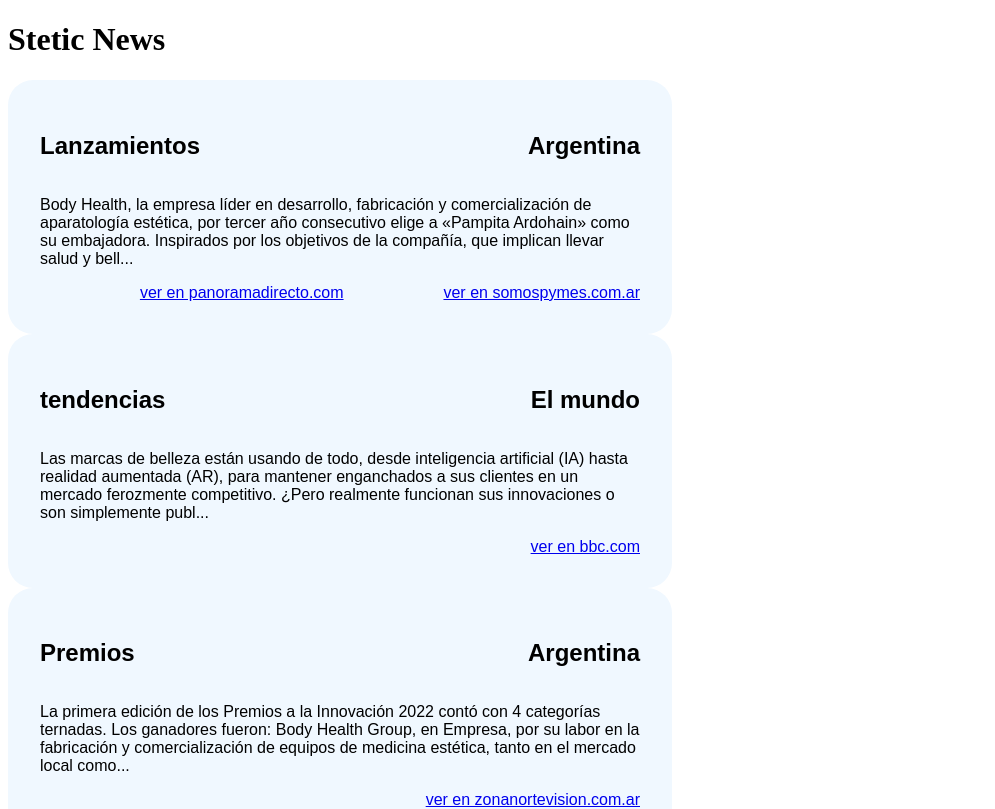
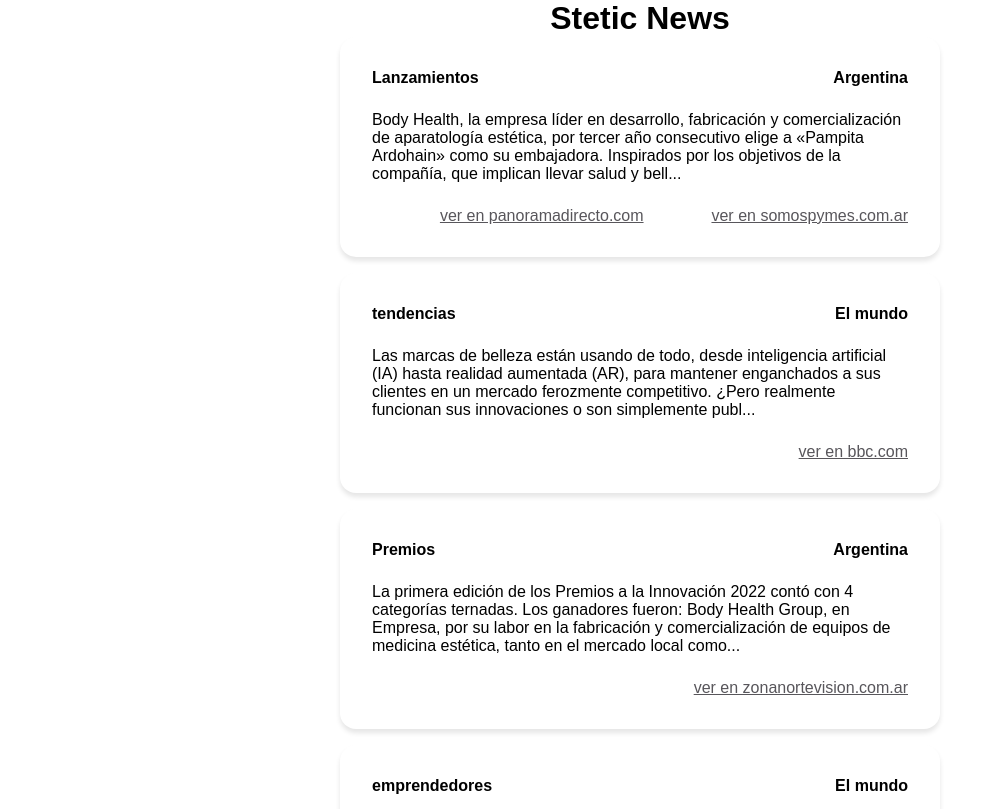
Before and after one commit to florxita/body-health-test-tecnico, a Vue app: page / in a window 1280 px wide. Shown: the top 809 px of the page, without its empty margins (0-995 px from the left). Built offline with nearby package versions, Linux system fonts and the light colour scheme.

Commit message:
Agregue styles previos para mejorar la vista de la distribucion de los elementos previo a utilizar un framework

```diff
--- a/src/assets/main.css
+++ b/src/assets/main.css
@@ -0,0 +1,56 @@
+* {
+  margin: 0px;
+  padding: 0px;
+  box-sizing: border-box;
+  font-family: sans-serif;
+}
+#app {
+  width: 100vw;
+  display: flex;
+  flex-direction: column;
+  align-items: center;
+}
+.container {
+  display: flex;
+  flex-direction: column;
+  gap: 1rem;
+}
+
+.card {
+  max-width: 600px;
+  display: flex;
+  flex-direction: column;
+  gap: 1.5rem;
+  padding: 2rem;
+  border-radius: 1rem;
+  background-color: #fff;
+  box-shadow: rgba(0, 0, 0, 0.1) 0px 4px 5px;
+}
+.card a {
+  color: rgb(88, 86, 91);
+}
+.card h2 {
+  font-size: 16px;
+}
+
+.flexContainer {
+  display: flex;
+  justify-content: space-between;
+}
+.header {
+  margin: 2rem 0;
+  width: 600px;
+  display: flex;
+  justify-content: space-around;
+  align-items: center;
+}
+.header input {
+  width: 50%;
+  border-radius: 1.5rem;
+  height: 40px;
+  padding: 1rem;
+}
+.header button {
+  background: none;
+  border: none;
+}
```
